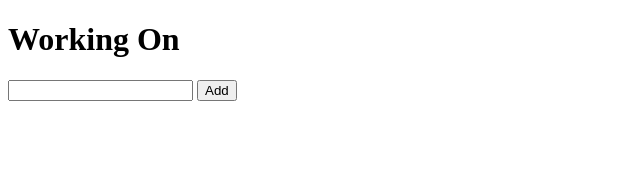
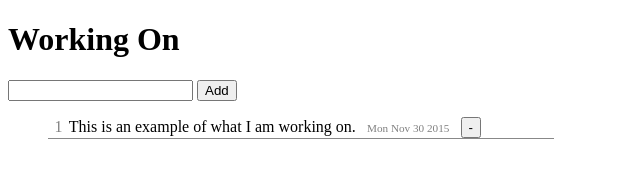
Before and after one commit to IAmAnubhavSaini/WorkingOn-VanillaJS-FireFox, a plain HTML site: page src/index.html in a window 1280 px wide. Shown: the whole page, without its empty margins (0-640 px from the left). Drawn offline with Linux system fonts and the light colour scheme.

Commit message:
working app

```diff
--- a/src/index.html
+++ b/src/index.html
@@ -4,19 +4,20 @@
   <meta charset="utf-8" />
   <meta http-equiv="X-UA-Compatible" content="IE=Edge" />
   <meta name="viewport" content="width=device-width, initial-scale=1" />
+  <meta author="Anubhav Saini <IAmAnubhavSaini@GMail.com>" />
   <title>Working-On App - Vanilla JS version - For FireFox</title>
   <link href="./styles/app.css" rel="stylesheet" type="text/css" />
 </head>
-<body>
+<body onload="showList()">
   <header>
     <h1>Working On</h1>
   </header>
   <section>
     <div id="app-container">
-      <form action="#">
+      <div id="mock-form">
         <input type="text" id="description" name="description" />
-        <button type="submit">Add</button>
-      </form>
+        <button onclick="addItem();">Add</button>
+      </div> <!-- #mock-form -->
       <ul id="list">
       <ul>
     </div>
@@ -25,9 +26,46 @@
   <div id="scripts">
     <script src="./scripts/app.js"></script>
     <script>
-      WorkingOnApp.addItem('This is an example of what I am working on.');
-      var items = [];
-      var items = WorkingOnApp.listItems(items);
+      (function initiateList(){
+        WorkingOnApp.add('This is an example of what I am working on.');
+      })();
+      function fetchList (){
+        return WorkingOnApp.list();
+      }
+      function showList(){
+        var ul = document.getElementById('list');
+        ul.innerHTML = '';
+        var list = fetchList();
+        var li, spanDesc, spanEnds, deleteBtn;
+        for(var i = list.length-1; i >= 0; i--){
+          li = document.createElement('li');
+          spanDesc = document.createElement('span');
+          spanDesc.innerHTML = list[i].desc;
+          spanDesc.classList.add("item-desc");
+          spanEnds = document.createElement('span');
+          spanEnds.innerHTML = list[i].expirationDate.toDateString();
+          spanEnds.classList.add("item-expiration-date");
+          li.appendChild(spanDesc);
+          li.appendChild(spanEnds);
+          deleteBtn = document.createElement('button');
+          deleteBtn.innerHTML = '-';
+          deleteBtn.onclick = (function(id) {
+            return function(){
+              WorkingOnApp.delete(id);
+              showList();
+            };
+          })(list[i].serial-1);
+          li.appendChild(deleteBtn);
+          li.id = list[i].serial;
+          ul.appendChild(li);
+        }
+      }
+      function addItem(){
+        var desc = document.getElementById('description').value;
+        WorkingOnApp.add(desc);
+        showList();
+      }
+      var items = fetchList();
     </script>
   </div>
 </body>
--- a/src/scripts/app.js
+++ b/src/scripts/app.js
@@ -14,6 +14,7 @@ WorkingOnApp = (function(){
     self.serial = list.length + 1;
     self.priority = 0;
     self.expirationDate = addDays(self.added, 1);
+    self.isDeleted = false;
     return self;
   };
 
@@ -27,7 +28,8 @@ WorkingOnApp = (function(){
 
   var deleteItem = function(serial){
     if(serial >= 0 && serial < list.length){
-      return list.splice(serial, 1);
+      list[serial].isDeleted = true;
+      return;
     }
     console.log('Not able to remove [' + serial + '] from list at deleteItem');
     throw new Error('Not able to remove [' + serial + '] from list at deleteItem');
@@ -46,7 +48,7 @@ WorkingOnApp = (function(){
     items = items || [];
     var now = new Date();
     for(var i = 0; i < list.length; i++){
-      if(list[i].expirationDate > now){
+      if(list[i].expirationDate > now && !list[i].isDeleted){
         items.push(list[i]);
       }
     }
@@ -54,8 +56,9 @@ WorkingOnApp = (function(){
   };
 
   return {
-    addItem: addItem,
-    deleteItem: deleteItem,
-    updateExpiration: updateExpiration
+    add: addItem,
+    delete: deleteItem,
+    updateExpiration: updateExpiration,
+    list: listItems
   };
 })();
--- a/src/styles/app.css
+++ b/src/styles/app.css
@@ -0,0 +1,24 @@
+#list{
+  list-style: none;
+  width: 40%;
+}
+
+li{
+  border-bottom: thin solid #888;
+  margin: 1em 0;
+}
+li:hover {
+  border-bottom: thin solid #000;
+}
+
+li::before{
+  content: attr(id);
+  margin: 0 .4em;
+  color: grey;
+}
+
+.item-expiration-date {
+  font-size: .7em;
+  margin: auto 1em;
+  color: grey;
+}
```
